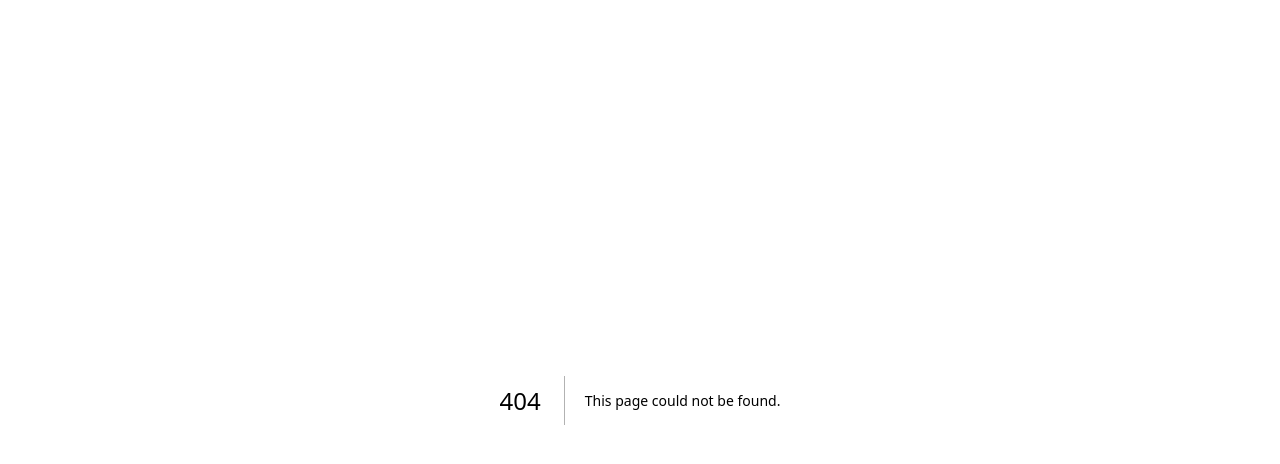
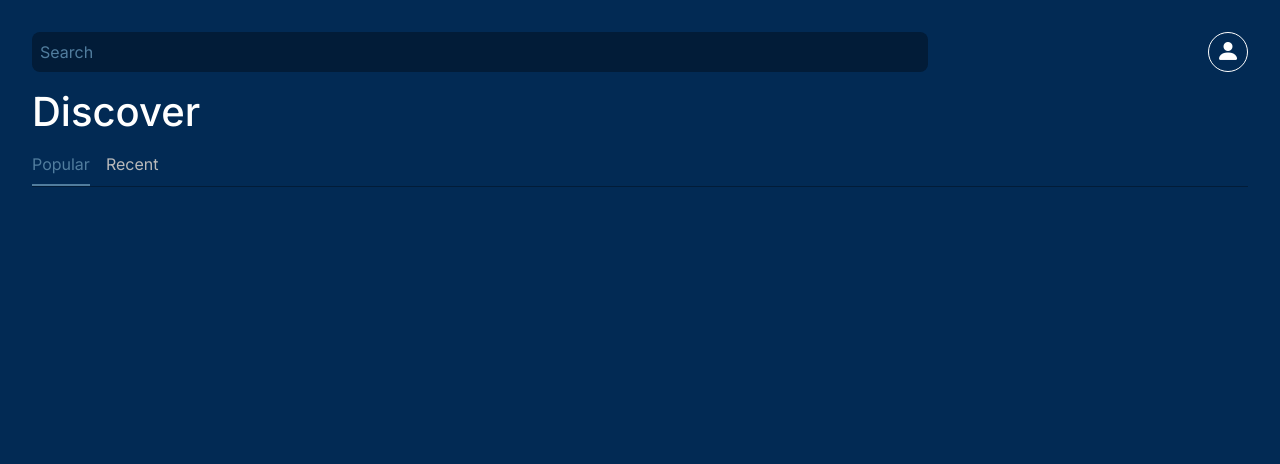
Before and after one commit to diveshkswn/travel-genie, a Next.js app: page /discover in a window 1280 px wide. Before the commit this address had no page. Shown: the top 464 px of the page. Built offline with nearby package versions, Linux system fonts and the light colour scheme.

Commit message:
Carousel

```diff
--- a/app/authenticate/page.tsx
+++ b/app/authenticate/page.tsx
@@ -1,7 +1,6 @@
 import { AuthContainer } from "@/components/AuthContainer";
-import { FacebookAuth } from "@/components/FacebookAuth";
 
-export default function Authentication() {
+export default function AuthenticatePage() {
   return (
     <div className="AuthContainer">
       <AuthContainer />
--- /dev/null
+++ b/app/discover/page.tsx
@@ -0,0 +1,5 @@
+import Discover from "@/screens/Discover/Discover";
+
+export default function DiscoverPage() {
+  return <Discover title="Discover" />;
+}
--- a/app/layout.tsx
+++ b/app/layout.tsx
@@ -4,7 +4,6 @@ import "bootstrap/dist/css/bootstrap.css";
 // import "./globals.scss";
 import { Inter } from "next/font/google";
 import { PageLayout } from "@/components/PageLayout/";
-
 const inter = Inter({ subsets: ["latin"] });
 
 export const metadata = {
--- a/app/page.tsx
+++ b/app/page.tsx
@@ -1,6 +1,6 @@
 //import Discover from '@/screens/Discover/Discover'
 import Home from "@/screens/Home/Home";
 
-export default function HomeP() {
+export default function HomePage() {
   return <Home />;
 }
--- a/components/Carousel/index.tsx
+++ b/components/Carousel/index.tsx
@@ -1,6 +1,6 @@
 import dynamic from "next/dynamic";
 import { CarouselProps } from "./Carousel.types";
 
-export const HeaderComponent = dynamic<CarouselProps>(
+export const CarouselComponent = dynamic<CarouselProps>(
   () => import("./Carousel")
 );
--- a/screens/Home/Home.tsx
+++ b/screens/Home/Home.tsx
@@ -3,7 +3,7 @@
 import { memo } from "react";
 import { HomeProps } from "./index.types";
 import { StyledSection } from "./index.styles";
-import Carousel from "@/components/Carousel/Carousel";
+import { Carousel } from "@/components/Carousel/Carousel";
 
 export function Home(props: HomeProps) {
   return (
```
